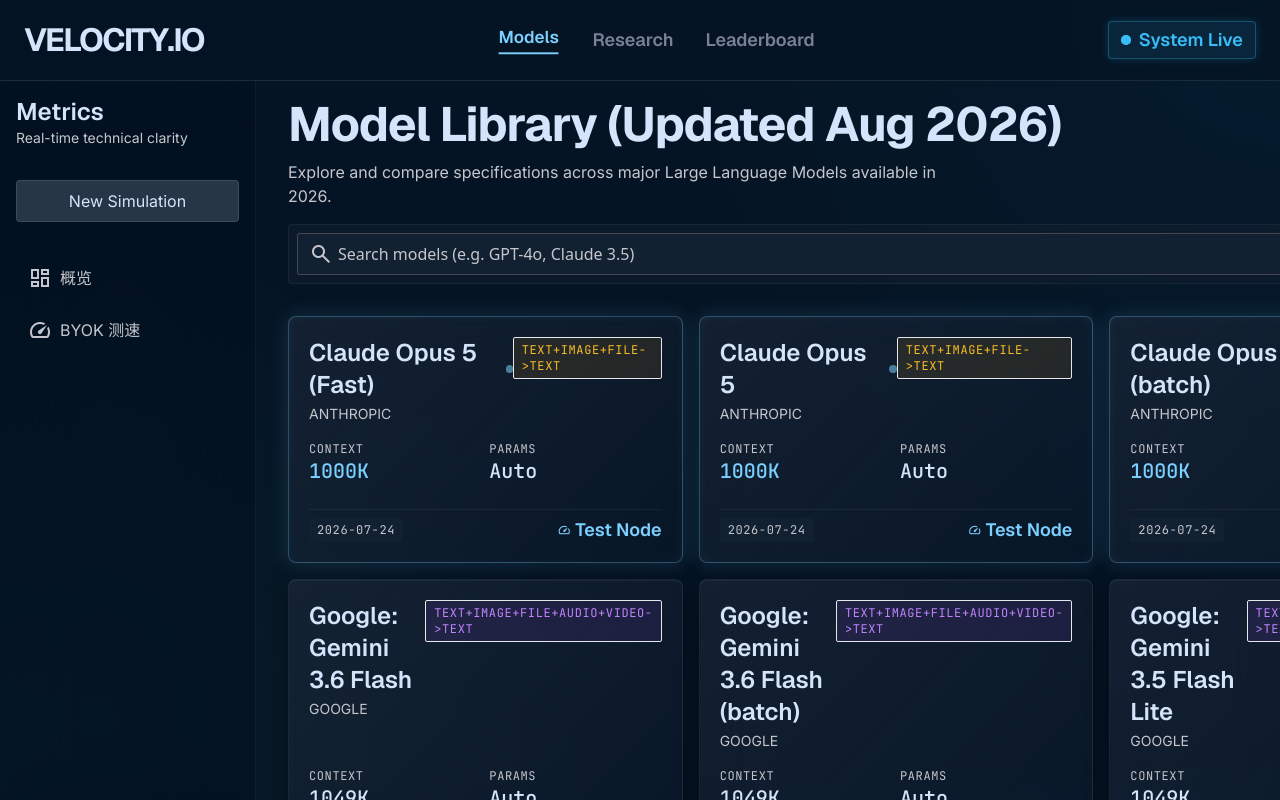
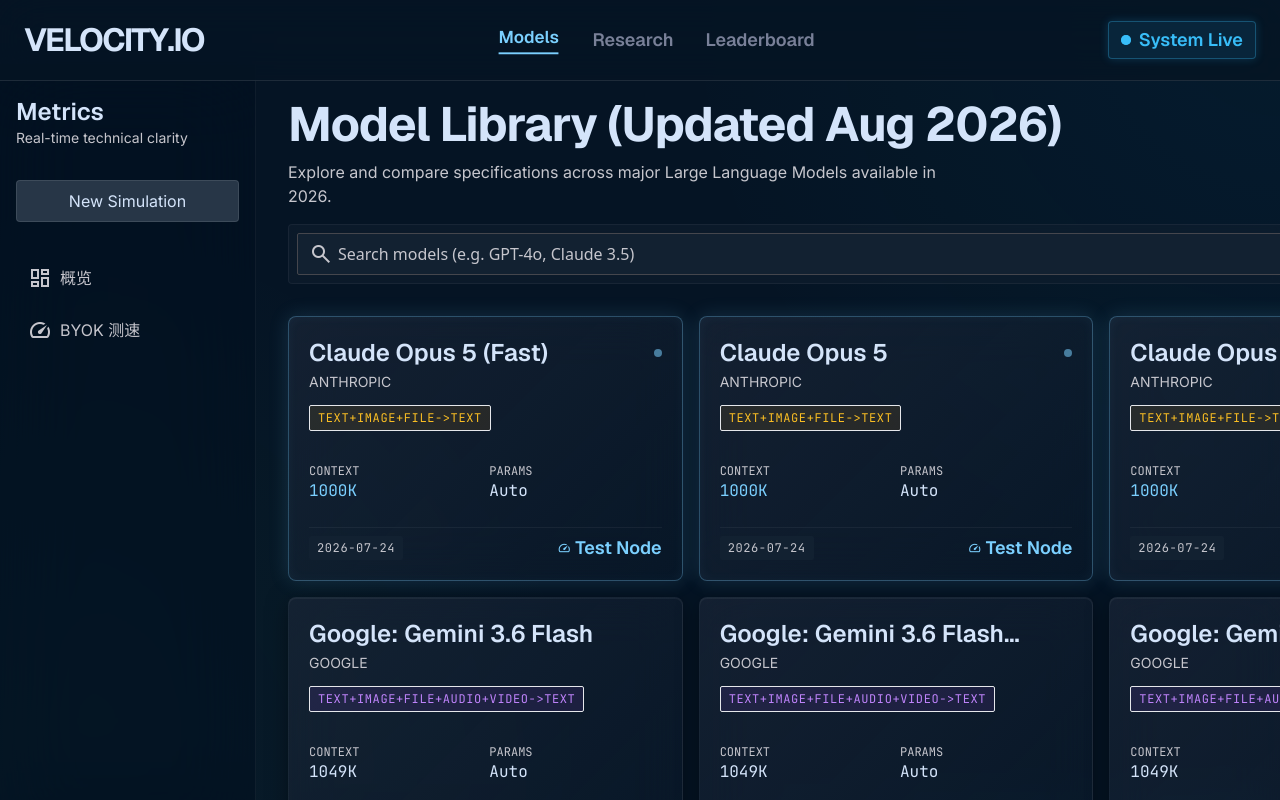
Before and after one commit to Deguang/token-speed-visual, a React (Vite) app: page / in a window 1280 px wide. Both pictures are taken after a click on the button "Models". Shown: the top 800 px of the page. Built offline with nearby package versions, Linux system fonts and the light colour scheme.

Commit message:
style: fix models card layout to prevent long modality tags from crushing titles and refine text sizing

```diff
--- a/src/components/ModelsScreen.tsx
+++ b/src/components/ModelsScreen.tsx
@@ -74,24 +74,26 @@
           {filteredModels.map((model, idx) => (
             <div key={model.id} className={`glass-card rounded-xl p-card-padding flex flex-col gap-stack-md hover:border-secondary/50 transition-colors group relative overflow-hidden animate-fade-in stagger-${Math.min(idx + 1, 6)} ${model.name.includes('Claude') ? 'active-glow border-secondary/30' : ''}`}>
               <div className={`absolute inset-0 bg-gradient-to-br from-${model.color}-500/5 to-transparent ${model.name.includes('Claude') ? '' : 'opacity-0 group-hover:opacity-100 transition-opacity'}`}></div>
-              <div className="flex justify-between items-start z-10">
+              <div className="flex flex-col gap-3 z-10">
                 <div>
-                  <div className="flex items-center gap-2">
-                    <h3 className="font-headline-md text-headline-md text-on-surface group-hover:text-secondary transition-colors">{model.name}</h3>
-                    {model.name.includes('Claude') && <span className="flex h-2 w-2 rounded-full bg-secondary animate-pulse"></span>}
+                  <div className="flex items-center justify-between gap-2">
+                    <h3 className="font-headline-md text-headline-sm md:text-headline-md text-on-surface group-hover:text-secondary transition-colors line-clamp-1" title={model.name}>{model.name}</h3>
+                    {model.name.includes('Claude') && <span className="flex-shrink-0 flex h-2 w-2 rounded-full bg-secondary animate-pulse"></span>}
                   </div>
                   <span className="font-body-sm text-body-sm text-on-surface-variant">{model.provider}</span>
                 </div>
-                <span className={`bg-${model.color}-500/10 text-${model.color}-400 border border-${model.color}-500/20 px-2 py-1 rounded font-data-mono-sm text-data-mono-sm uppercase tracking-wider`}>{model.modality}</span>
+                <div className="self-start">
+                  <span className={`bg-${model.color}-500/10 text-${model.color}-400 border border-${model.color}-500/20 px-2 py-1 rounded font-data-mono-sm text-[10px] md:text-xs uppercase tracking-wider max-w-full truncate block`} title={model.modality}>{model.modality}</span>
+                </div>
               </div>
-              <div className="grid grid-cols-2 gap-stack-sm z-10 mt-auto">
+              <div className="grid grid-cols-2 gap-stack-sm z-10 mt-auto pt-4">
                 <div className="flex flex-col">
-                  <span className="font-data-mono-sm text-data-mono-sm text-on-surface-variant uppercase">Context</span>
-                  <span className={`font-data-mono-lg text-data-mono-lg text-on-surface ${model.name.includes('Claude') ? 'text-secondary' : ''}`}>{model.context}</span>
+                  <span className="font-data-mono-sm text-[10px] md:text-xs text-on-surface-variant uppercase">Context</span>
+                  <span className={`font-data-mono-sm text-sm md:text-base text-on-surface ${model.name.includes('Claude') ? 'text-secondary' : ''}`}>{model.context}</span>
                 </div>
                 <div className="flex flex-col">
-                  <span className="font-data-mono-sm text-data-mono-sm text-on-surface-variant uppercase">Params</span>
-                  <span className="font-data-mono-lg text-data-mono-lg text-on-surface">{model.params}</span>
+                  <span className="font-data-mono-sm text-[10px] md:text-xs text-on-surface-variant uppercase">Params</span>
+                  <span className="font-data-mono-sm text-sm md:text-base text-on-surface">{model.params}</span>
                 </div>
                 <div className="flex justify-between items-center mt-stack-md pt-stack-sm border-t border-white/5 col-span-2">
                   <span className="font-data-mono-sm text-data-mono-sm text-on-surface-variant px-2 py-1 bg-surface-container rounded">{model.release}</span>
```
